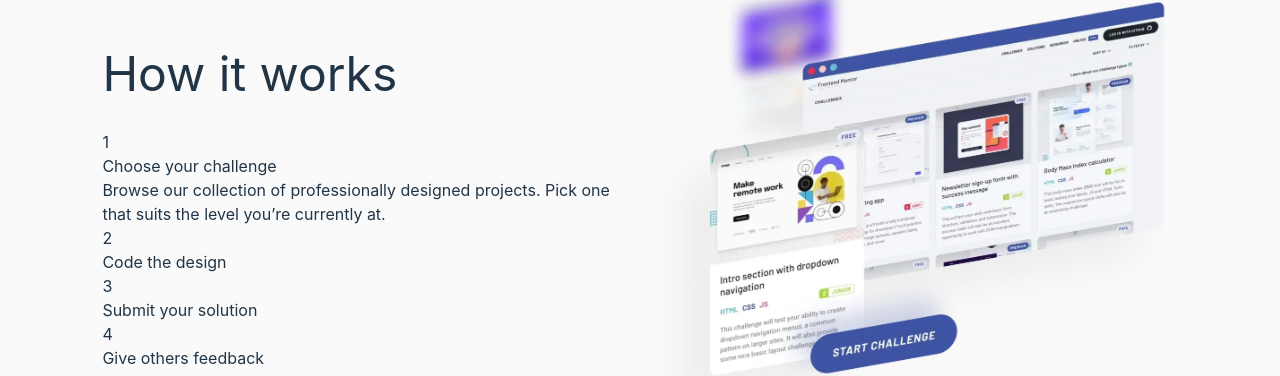
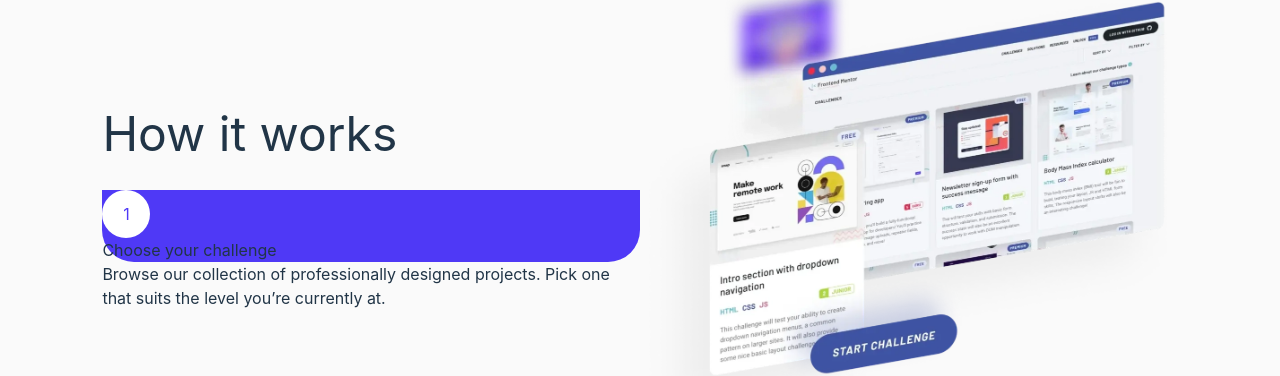
Before and after one commit to raiasim93/responsive-mentor, a React (Vite) app: page / in a window 1280 px wide. Shown: the part 234-610 px from the top of the page. Built offline with nearby package versions, Linux system fonts and the light colour scheme.

Commit message:
finlaise the color and work on design

```diff
--- a/src/components/modules/pagename/GuideSection.tsx
+++ b/src/components/modules/pagename/GuideSection.tsx
@@ -7,11 +7,12 @@ const GuideSection = () => {
   <section className="flex px-[8vw] 2xl:px-[18vw] py-[12vh]">
         <div className="w-1/2 flex flex-col justify-center gap-y-8">
           <div className="text-5xl ">How it works</div>
+
           <div className="text-items">
 
-            <div className="active-text-item">
-              <div className="first-row">
-                <div className="item-number">1</div>
+            <div className="flex flex-col">
+              <div className="first-row bg-indigo-600 p-y-8vh rounded-b-4xl">
+                <div className="item-number  bg-white w-12 h-12 rounded-full flex justify-center items-center text-indigo-600">1</div>
                 <div className="item-subtitle">Choose your challenge</div>
               </div>
               <div className="second-row">
@@ -21,7 +22,7 @@ const GuideSection = () => {
                 </div>
               </div>
             </div>
-            <div className="text-item">
+            {/* <div className="text-item">
               <div className="item-number">2</div>
               <div className="item-subtitle">Code the design</div>
             </div>
@@ -32,7 +33,7 @@ const GuideSection = () => {
             <div className="text-item">
               <div className="item-number">4</div>
               <div className="item-subtitle">Give others feedback</div>
-            </div>
+            </div> */}
           </div>
         </div>
         <div className="w-1/2">
```
Also changed, not shown: src/components/common/cards/CardGuide.tsx (+9 -0 lines).
